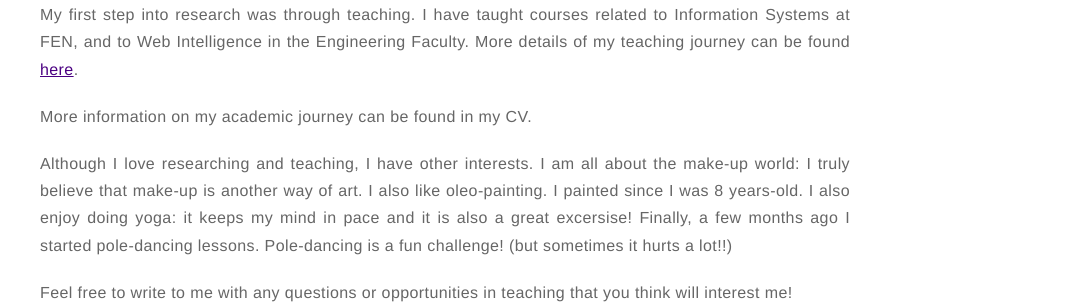
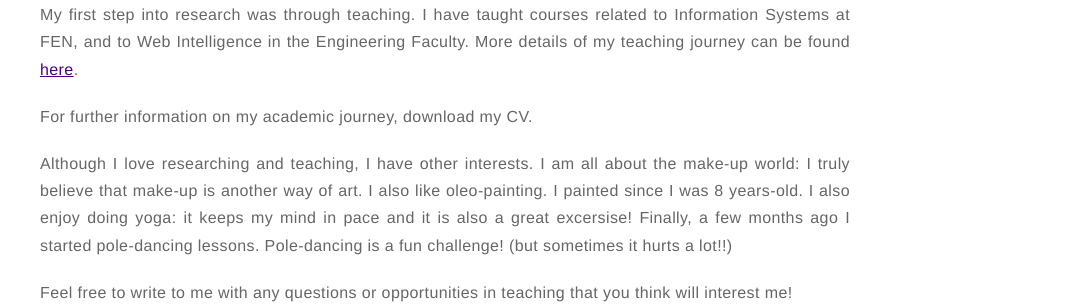
Before and after one commit to vlobos-ossandon/vlobos-ossandon.github.io, a Jekyll site: the page built from about.md, in a window 1280 px wide. Shown: the part 1071-1375 px from the top of the page, without its empty margins (195-1280 px from the left). Built offline with Jekyll 4.4.1, drawn with Linux system fonts in a browser that asks for light colours.

Commit message:
Review_2

```diff
--- a/about.md
+++ b/about.md
@@ -29,7 +29,7 @@ My first step into research was through teaching. I have taught courses related
 </p>
 
 <p align="justify">
-More information on my academic journey can be found in my CV.
+For further information on my academic journey, download my CV.
 </p>
 
 <p align="justify">
```
